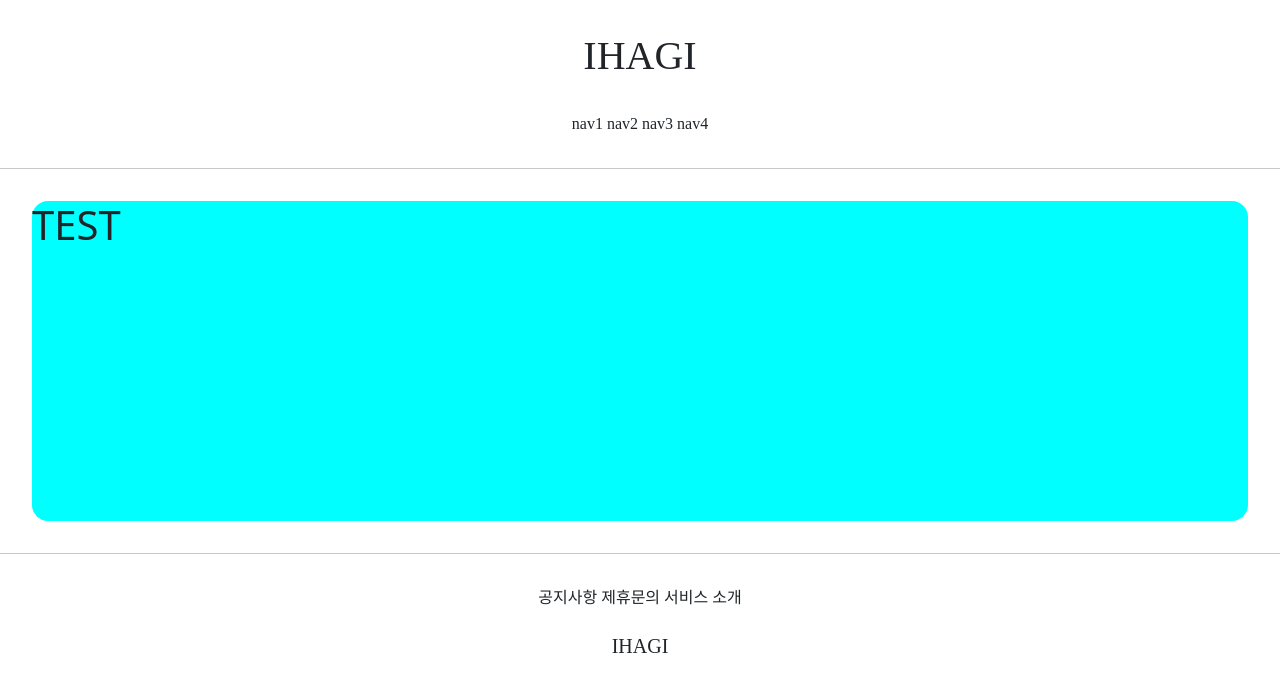
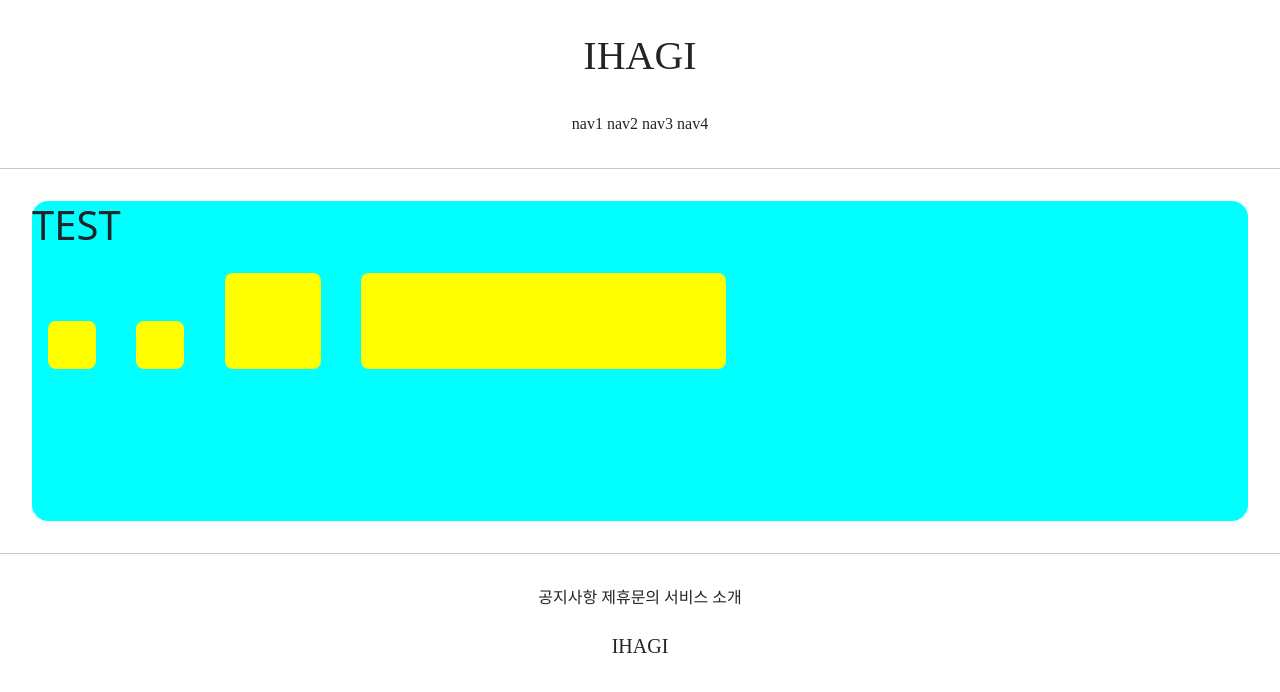
Before and after one commit to IHAGI-c/super-system, a Django app: page /accounts/hello_world/ in a window 1280 px wide. Shown: the top 692 px of the page. Run offline with Django 3.2, Linux system fonts and the light colour scheme; parts of the project's set-up code (start-up, migrations or seed data) failed here and were passed over.

Commit message:
7/7 class_2_1

```diff
--- a/GIS_class2_2/settings.py
+++ b/GIS_class2_2/settings.py
@@ -129,6 +129,10 @@ USE_TZ = True
 
 STATIC_URL = '/static/'
 
+STATICFILES_DIRS = [
+    BASE_DIR / "static",
+]
+
 # Default primary key field type
 # https://docs.djangoproject.com/en/3.2/ref/settings/#default-auto-field
 
--- a/accountapp/templates/accountapp/hello_world.html
+++ b/accountapp/templates/accountapp/hello_world.html
@@ -2,8 +2,28 @@
 
 {% block content %}
 
-    <div style="height: 20rem; background-color: aqua; margin: 2rem; border-radius: 1rem;">
+    <style>
+
+    .testing{
+        background-color: yellow;
+        height: 48px;
+        width: 48px;
+        margin: 1rem;
+        border-radius: .5rem;
+        display: inline-block
+    }
+
+    </style>
+
+    <div style="height: 20rem; background-color: aqua;
+     margin: 2rem; border-radius: 1rem; font-size : 2rem">
         <h1>TEST</h1>
+
+    <div class = "testing" style="height: 48px; width: 48px"></div>
+    <div class = "testing" style="height: 3rem; width: 3rem"></div>
+    <div class = "testing" style="height: 3em; width: 3em"></div>
+    <div class = "testing" style="height: 30%; width: 30%"></div>
+
     </div>
 
 {% endblock %}
--- /dev/null
+++ b/static/base.css
@@ -0,0 +1,19 @@
+.ihagi_header_logo{
+    margin: 2rem 0;
+    font-family: 'Noto Serif KR', serif;
+}
+
+.ihagi_header_button{
+    margin-bottom: 2rem;
+    font-family: 'Noto Serif KR', serif;
+}
+
+.ihagi_footer_logo{
+    margin: 1.5rem 0;
+    font-family: 'Noto Serif KR', serif;
+}
+
+.ihagi_footer_button{
+    margin-top: 2rem;
+    font-family: 'Noto Serif KR', serif;
+}
--- a/templates/footer.html
+++ b/templates/footer.html
@@ -1,11 +1,11 @@
 <div style="text-align: center">
 
-    <div style="margin-top: 2rem;font-family: 'Noto Serif KR', serif;">
+    <div class = ihagi_footer_button>
         <span>공지사항</span>
         <span>제휴문의</span>
         <span>서비스 소개</span>
     </div>
-    <div style="margin: 1.5rem 0;font-family: 'Noto Serif KR', serif;">
+    <div class = ihagi_footer_logo>
         <h5>IHAGI</h5>
     </div>
 </div>
--- a/templates/head.html
+++ b/templates/head.html
@@ -1,3 +1,5 @@
+{% load static %}
+
 <head>
     <meta charset="UTF-8">
     <title>Title</title>
@@ -10,4 +12,7 @@
     <link rel="preconnect" href="https://fonts.googleapis.com">
     <link rel="preconnect" href="https://fonts.gstatic.com" crossorigin>
     <link href="https://fonts.googleapis.com/css2?family=Noto+Serif+KR:wght@200&display=swap" rel="stylesheet">
+
+    {# DEFAULT CSS LINK #}
+    <link rel="stylesheet" type="text/css" href="{% static 'base.css' %}">
 </head>
--- a/templates/header.html
+++ b/templates/header.html
@@ -1,9 +1,9 @@
 <div style="text-align: center">
 
-    <div style="margin: 2rem 0;font-family: 'Noto Serif KR', serif;">
+    <div class="ihagi_header_logo">
         <h1>IHAGI</h1>
     </div>
-    <div style="margin-bottom: 2rem; font-family: 'Noto Serif KR', serif;">
+    <div class = ihagi_header_button>
         <span>nav1</span>
         <span>nav2</span>
         <span>nav3</span>
```
